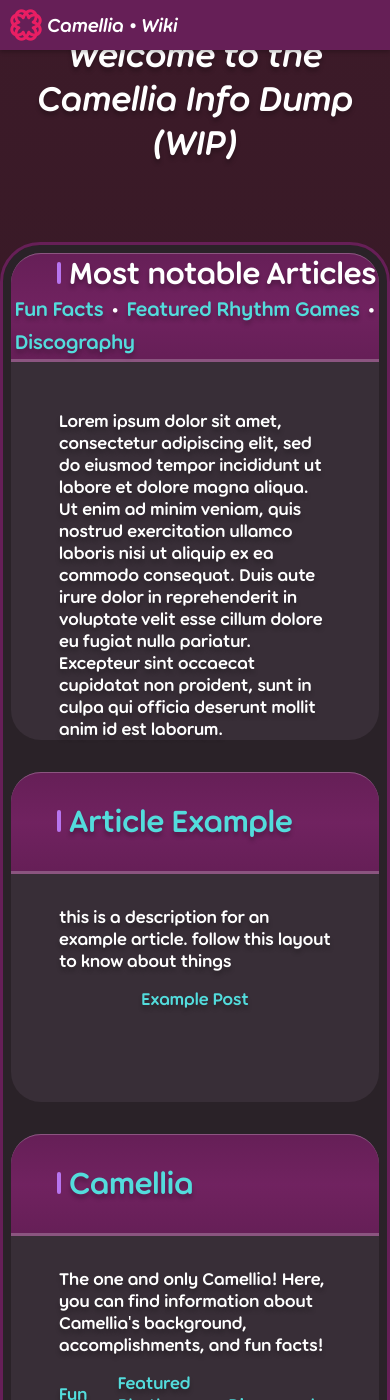
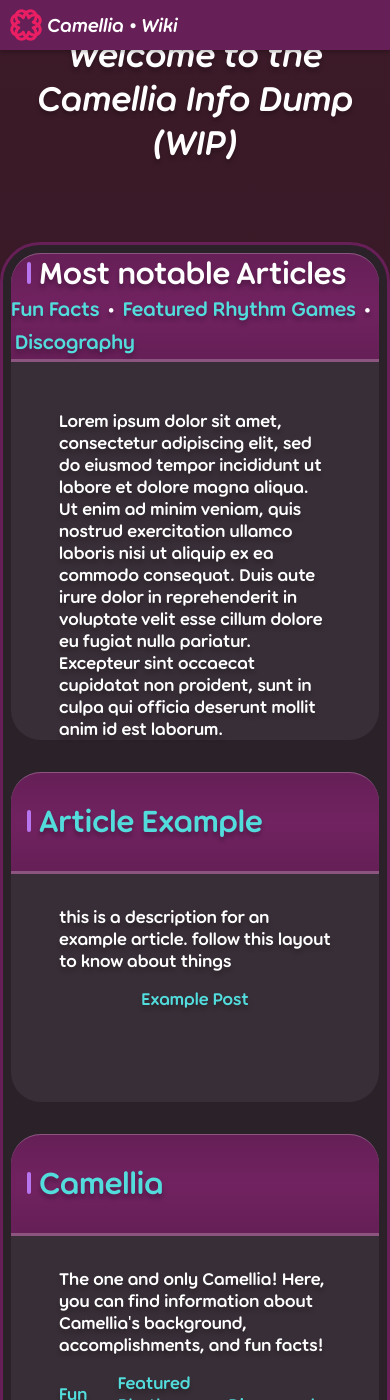
Before and after one commit to CamelliaCommunity/Wiki, a Jekyll site: the page built from index.markdown, in a window 390 px wide and 1400 px high, scrolled down 191 px. Built offline with Jekyll 4.4.1, drawn with Linux system fonts in a browser that asks for light colours.

Commit message:
improve smaller screens some more

```diff
--- a/assets/_scss/styles.scss
+++ b/assets/_scss/styles.scss
@@ -933,6 +933,8 @@
 
     h2 {
       align-self: center;
+      margin-left: 16px;
+      margin-right: 16px;
     }
 
     a {
@@ -941,7 +943,11 @@
     }
 
     a:first-of-type {
-      margin-left: auto;
+      margin-left: 0;
+    }
+
+    a:last-of-type {
+      margin-right: 0;
     }
   }
 }
--- a/assets/css/styles.css
+++ b/assets/css/styles.css
@@ -1415,13 +1415,18 @@
   }
   .cardHeader h2 {
     align-self: center;
+    margin-left: 16px;
+    margin-right: 16px;
   }
   .cardHeader a {
     align-self: center;
     justify-self: flex-end;
   }
   .cardHeader a:first-of-type {
-    margin-left: auto;
+    margin-left: 0;
+  }
+  .cardHeader a:last-of-type {
+    margin-right: 0;
   }
 }
 /* temporary thing until the hamburger */
```
Also changed, not shown: 1 other file.
